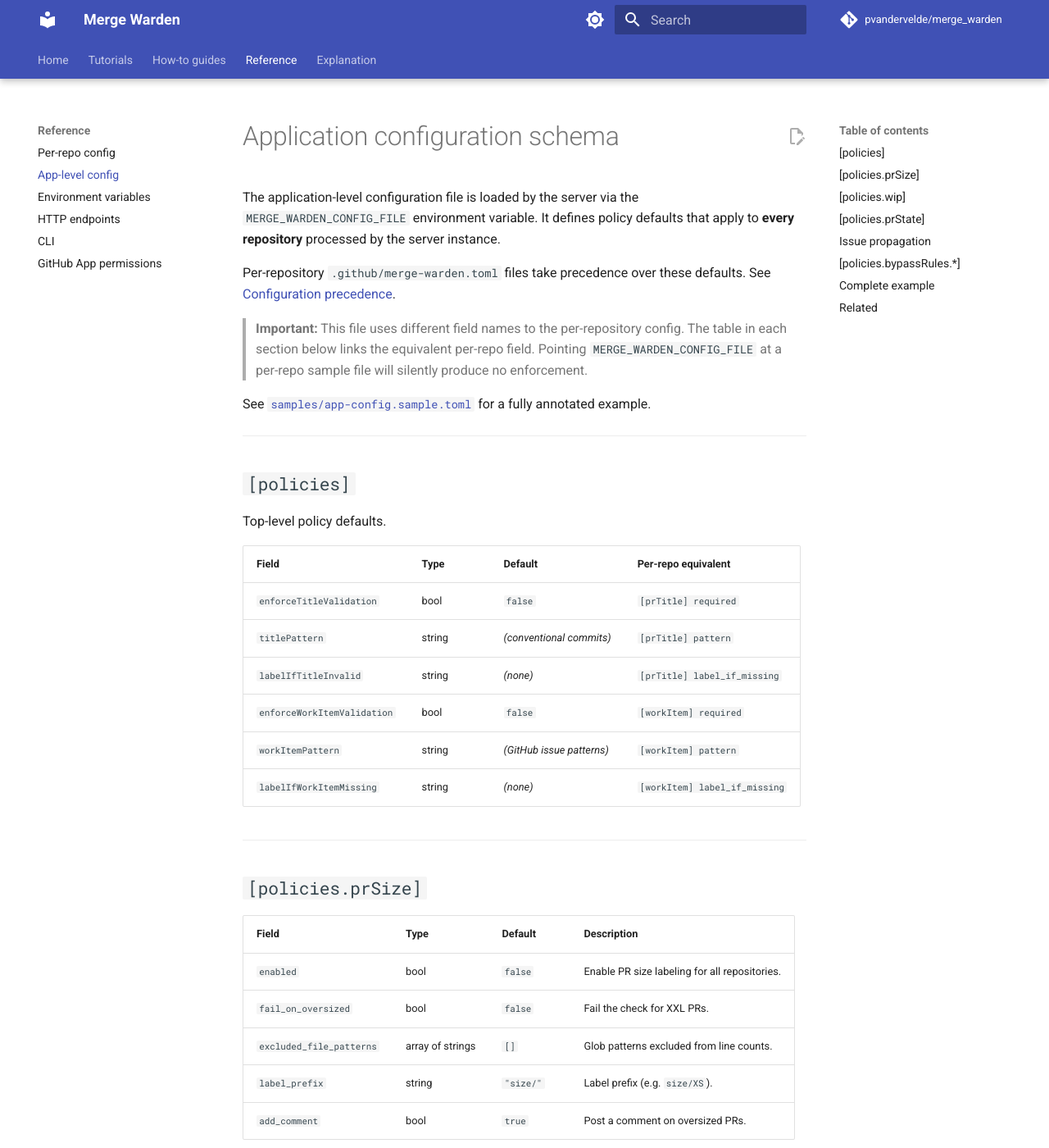
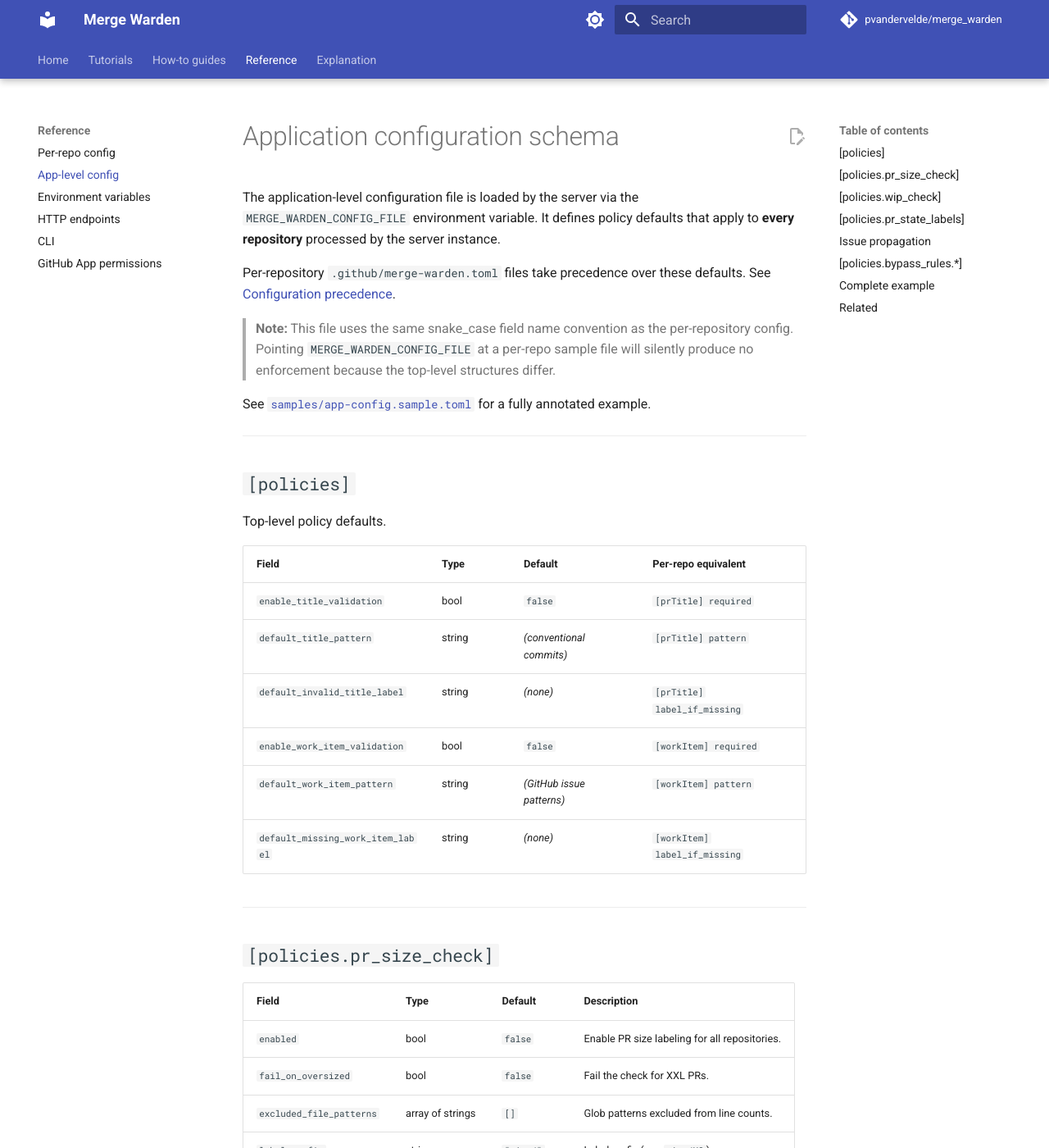
Before and after one commit to pvandervelde/merge_warden, an MkDocs documentation site: the page built from docs/user/reference/app-config.md, in a window 1280 px wide and 1400 px high. Shown: the whole window at 82% size. Built offline with MkDocs 1.6.1 and Material for MkDocs 9.7.7, drawn with Linux system fonts in a browser that asks for light colours; comment, search, counter and statistics services are not loaded; some of the changed text lies outside the part shown.

Commit message:
feat(config): Rename ApplicationDefaults TOML keys from camelCase to snake_case
Remove all #[serde(rename = ...)] attributes from ApplicationDefaults so
that TOML deserialization uses the Rust field names directly. This aligns
the app-level config file with the snake_case convention already used in
the per-repository merge-warden.toml.

Old key -> new key:
  enforceTitleValidation    -> enable_title_validation
  titlePattern              -> default_title_pattern
  labelIfTitleInvalid       -> default_invalid_title_label
  enforceWorkItemValidation -> enable_work_item_validation
  workItemPattern           -> default_work_item_pattern
  labelIfWorkItemMissing    -> default_missing_work_item_label
  bypassRules               -> bypass_rules
  prSize                    -> pr_size_check
  wip                       -> wip_check
  prState                   -> pr_state_labels

Updated samples/app-config.sample.toml and all user-facing documentation
to reflect the new key names.

This is a breaking change to the MERGE_WARDEN_CONFIG_FILE TOML format.
Existing app-config files must be updated to use the new keys.

 references #228

````diff
--- a/docs/user/reference/app-config.md
+++ b/docs/user/reference/app-config.md
@@ -12,9 +12,9 @@ The application-level configuration file is loaded by the server via the
 Per-repository `.github/merge-warden.toml` files take precedence over these defaults.
 See [Configuration precedence](../explanation/config-precedence.md).
 
-> **Important:** This file uses different field names to the per-repository config. The
-> table in each section below links the equivalent per-repo field. Pointing
-> `MERGE_WARDEN_CONFIG_FILE` at a per-repo sample file will silently produce no enforcement.
+> **Note:** This file uses the same snake_case field name convention as the per-repository
+> config. Pointing `MERGE_WARDEN_CONFIG_FILE` at a per-repo sample file will silently
+> produce no enforcement because the top-level structures differ.
 
 See [`samples/app-config.sample.toml`](https://github.com/pvandervelde/merge_warden/blob/master/samples/app-config.sample.toml)
 for a fully annotated example.
@@ -27,16 +27,16 @@ Top-level policy defaults.
 
 | Field | Type | Default | Per-repo equivalent |
 | :--- | :--- | :--- | :--- |
-| `enforceTitleValidation` | bool | `false` | `[prTitle] required` |
-| `titlePattern` | string | *(conventional commits)* | `[prTitle] pattern` |
-| `labelIfTitleInvalid` | string | *(none)* | `[prTitle] label_if_missing` |
-| `enforceWorkItemValidation` | bool | `false` | `[workItem] required` |
-| `workItemPattern` | string | *(GitHub issue patterns)* | `[workItem] pattern` |
-| `labelIfWorkItemMissing` | string | *(none)* | `[workItem] label_if_missing` |
+| `enable_title_validation` | bool | `false` | `[prTitle] required` |
+| `default_title_pattern` | string | *(conventional commits)* | `[prTitle] pattern` |
+| `default_invalid_title_label` | string | *(none)* | `[prTitle] label_if_missing` |
+| `enable_work_item_validation` | bool | `false` | `[workItem] required` |
+| `default_work_item_pattern` | string | *(GitHub issue patterns)* | `[workItem] pattern` |
+| `default_missing_work_item_label` | string | *(none)* | `[workItem] label_if_missing` |
 
 ---
 
-## `[policies.prSize]`
+## `[policies.pr_size_check]`
 
 | Field | Type | Default | Description |
 | :--- | :--- | :--- | :--- |
@@ -48,7 +48,7 @@ Top-level policy defaults.
 
 ---
 
-## `[policies.wip]`
+## `[policies.wip_check]`
 
 | Field | Type | Default | Description |
 | :--- | :--- | :--- | :--- |
@@ -59,7 +59,7 @@ Top-level policy defaults.
 
 ---
 
-## `[policies.prState]`
+## `[policies.pr_state_labels]`
 
 | Field | Type | Default | Description |
 | :--- | :--- | :--- | :--- |
@@ -83,7 +83,7 @@ for details.
 
 ---
 
-## `[policies.bypassRules.*]`
+## `[policies.bypass_rules.*]`
 
 Three bypass sections are available: `title_convention`, `work_items`, `size`.
 
@@ -103,31 +103,31 @@ overridden by per-repo configs.
 
 ```toml
 [policies]
-enforceTitleValidation    = true
-labelIfTitleInvalid       = "pr-issue: invalid-title-format"
+enable_title_validation       = true
+default_invalid_title_label   = "pr-issue: invalid-title-format"
 
-enforceWorkItemValidation = true
-labelIfWorkItemMissing    = "pr-issue: missing-work-item"
+enable_work_item_validation      = true
+default_missing_work_item_label  = "pr-issue: missing-work-item"
 
-[policies.prSize]
+[policies.pr_size_check]
 enabled          = false
 fail_on_oversized = false
 label_prefix     = "size/"
 add_comment      = true
 
-[policies.wip]
+[policies.wip_check]
 enforce_wip_blocking  = true
 wip_label             = "WIP"
 wip_title_patterns    = ["WIP", "wip:", "[wip]", "draft:", "Draft:"]
 wip_description_patterns = []
 
-[policies.prState]
+[policies.pr_state_labels]
 enabled        = true
 draft_label    = "status: draft"
 review_label   = "status: in-review"
 approved_label = "status: approved"
 
-[policies.bypassRules.title_convention]
+[policies.bypass_rules.title_convention]
 enabled = false
 users   = []
 
````
Also changed, not shown: docs/user/explanation/config-precedence.md (+3 -3 lines), docs/user/explanation/two-config-files.md (+11 -8 lines), docs/user/how-to/set-app-level-defaults.md (+6 -6 lines), docs/user/reference/cli.md (+1 -1 lines), samples/README.md (+5 -5 lines), 2 other files.
